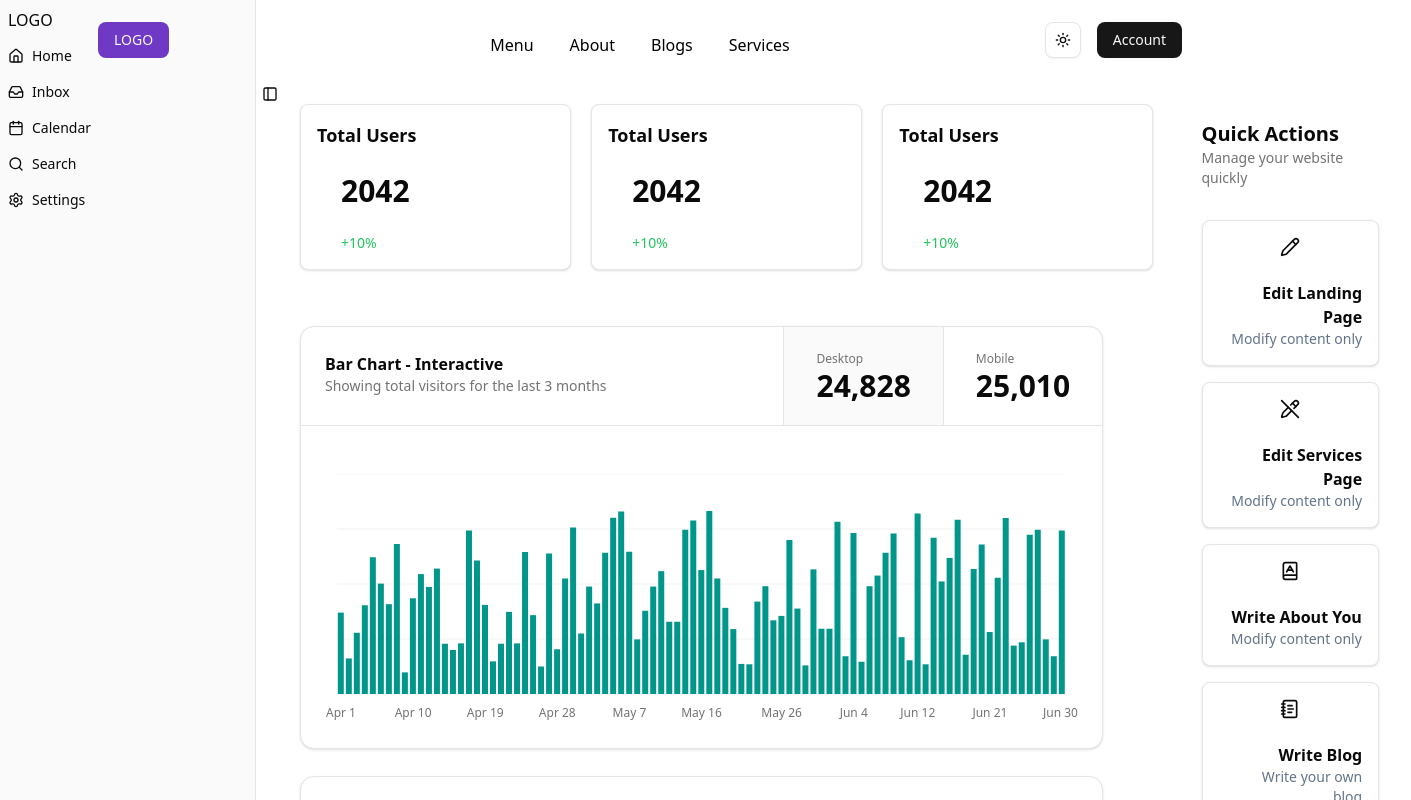
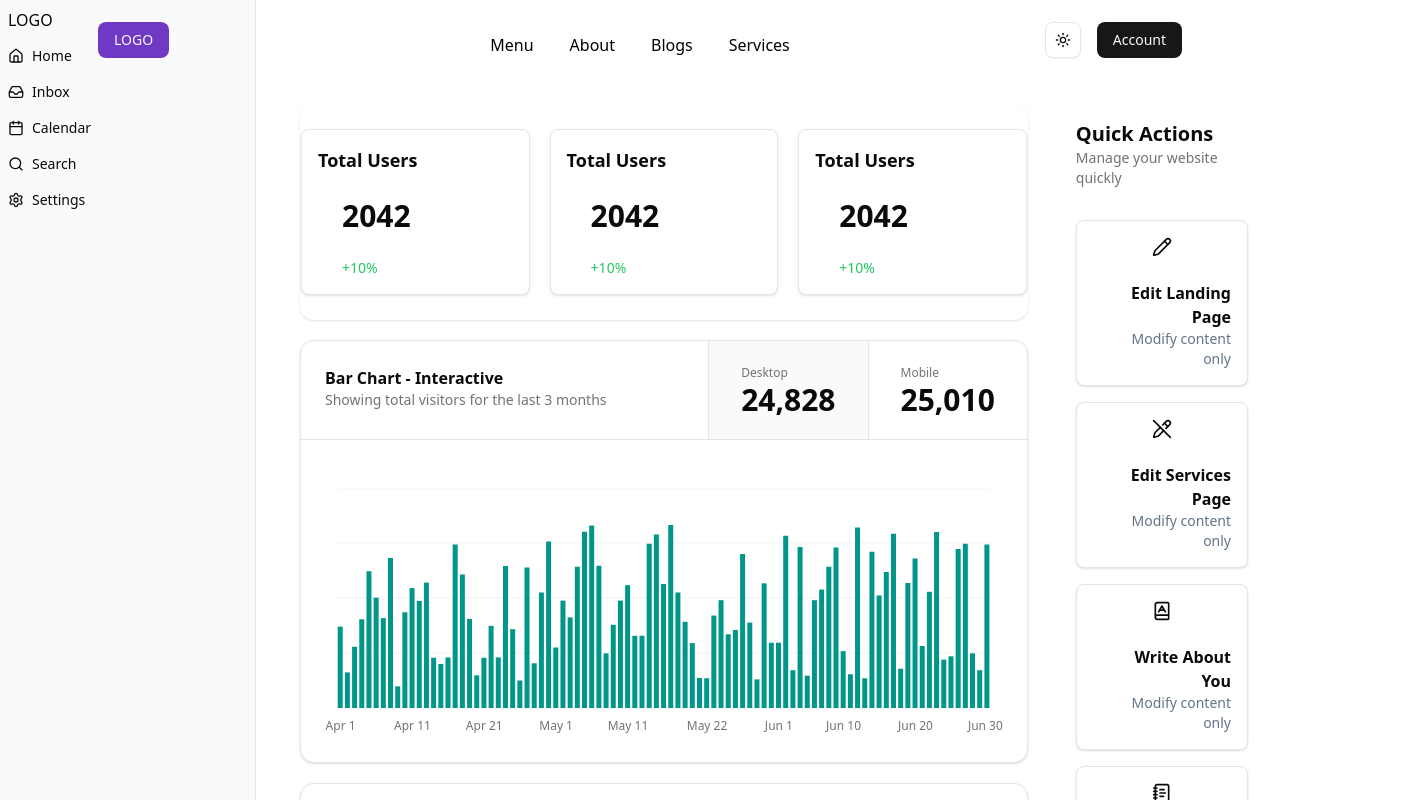
Before and after one commit to manthan20021/wealtria, a Next.js app: page /admin/dashbord in a window 1280 px wide. Shown: the top 800 px of the page, 1411 px wide, since content can reach past the window. Built offline with nearby package versions, Linux system fonts and the light colour scheme.

Commit message:
fix styling in admin dashbord

```diff
--- a/app/(root)/admin/dashbord/Charts.js
+++ b/app/(root)/admin/dashbord/Charts.js
@@ -4,13 +4,9 @@ import { UserTrackingChart } from "@/components/Application/admin/UserTrackingCh
 
 export default function Charts(){
     return(
-        <div className="sm:w-[803.2px] w-[300px] sm:mb-0  mb-30 mt-6">
-            <div className="h-[369.6px]  w-full">
+        <div className="w-full mt-5 ">
                 <UserTrackingChart/>
-            </div>
-            <div className="h-[285.6px] mt-20  w-full">
                 <UserPieChart/>
-            </div>
         </div>
     )
 }
--- a/app/(root)/admin/dashbord/CountOverviw.js
+++ b/app/(root)/admin/dashbord/CountOverviw.js
@@ -4,9 +4,9 @@ import { Card, CardContent, CardFooter, CardTitle } from "@/components/ui/card";
 
 export default function CountOverviw() {
   return (
-    <div className="w-full flex flex-col items-center">
+    <div className="w-full flex flex-col items-center justify-center">
       {/* Stats cards */}
-      <div className="w-full max-w-4xl grid grid-cols-1 sm:grid-cols-2 lg:grid-cols-3 gap-5">
+      <Card className="w-full bg-transparent border-transparent grid grid-cols-1 sm:grid-cols-2 lg:grid-cols-3 gap-5">
         {[1, 2, 3].map((_, index) => (
           <Link key={index} href="">
             <Card className="w-full rounded-md p-4 hover:shadow-md transition-shadow">
@@ -20,12 +20,11 @@ export default function CountOverviw() {
             </Card>
           </Link>
         ))}
-      </div>
+      </Card>
 
       {/* Charts Section */}
-      <div className="w-full mt-8">
         <Charts />
-      </div>
+
     </div>
   );
 }
--- a/app/(root)/admin/layout.js
+++ /dev/null
@@ -1,12 +0,0 @@
-import AppSidebar from "@/components/Application/admin/AppSidebar";
-import { SidebarProvider, SidebarTrigger} from "@/components/ui/sidebar";
-
-export default function Layout({children}){
-    return(
-        <SidebarProvider>
-            <AppSidebar/>
-            <SidebarTrigger/>
-        <main>{children}</main>
-        </SidebarProvider>
-    )
-}
--- a/app/layout.js
+++ b/app/layout.js
@@ -2,6 +2,8 @@ import { Geist, Geist_Mono } from "next/font/google";
 import "./globals.css";
 import ThemeProvider from "@/components/ThemeProvider";
 import Header from "./(root)/website/Header";
+import { SidebarProvider, SidebarTrigger } from "@/components/ui/sidebar";
+import AppSidebar from "@/components/Application/admin/AppSidebar";
 
 
 
@@ -38,7 +40,11 @@ export default function RootLayout({ children }) {
             disableTransitionOnChange
           >
               <Header/>
+               <SidebarProvider>
+                <SidebarTrigger/>
+              <AppSidebar/>
           {children}
+          </SidebarProvider>
           </ThemeProvider>
       </body>
     </html>
--- a/components/Application/admin/UserTrackingChart.jsx
+++ b/components/Application/admin/UserTrackingChart.jsx
@@ -140,7 +140,7 @@ export function UserTrackingChart() {
   )
 
   return (
-    <Card className="py-0">
+    <Card className="py-0 mb-5">
       <CardHeader className="flex flex-col items-stretch border-b !p-0 sm:flex-row">
         <div className="flex flex-1 flex-col justify-center gap-1 px-6 pt-4 pb-3 sm:!py-0">
           <CardTitle>Bar Chart - Interactive</CardTitle>
```
